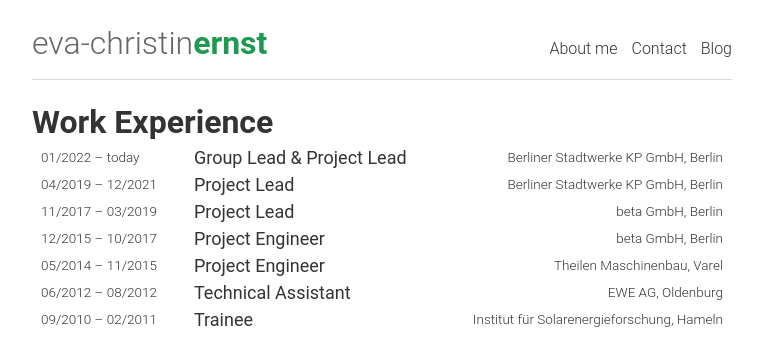
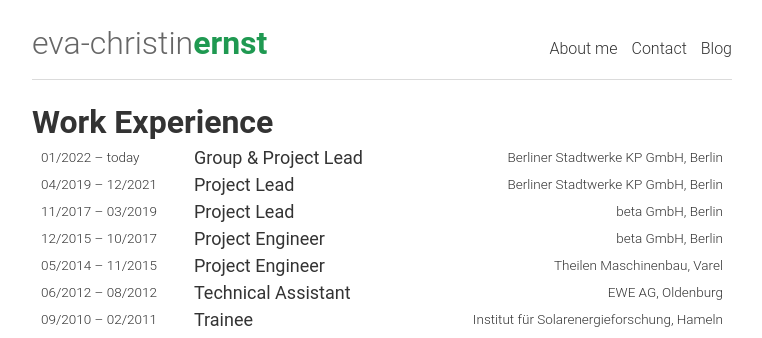
Before and after one commit to evafroehlich/website, a Jekyll site: the page built from about.md, in a window 1280 px wide. Shown: the top 338 px of the page, without its empty margins (258-1020 px from the left). Built offline with Jekyll 4.4.1, drawn with Linux system fonts in a browser that asks for light colours.

Commit message:
Changes in about and contact

```diff
--- a/about.md
+++ b/about.md
@@ -13,7 +13,7 @@ sitemap: false
       &ndash;
       today
     </span>
-    <h3 class="experience__position">Group Lead & Project Lead</h3>
+    <h3 class="experience__position">Group & Project Lead</h3>
     <span class="experience__company">Berliner Stadtwerke KP  GmbH, Berlin</span>
   </a>
 
```
Also changed, not shown: contact.md (+3 -0 lines).
